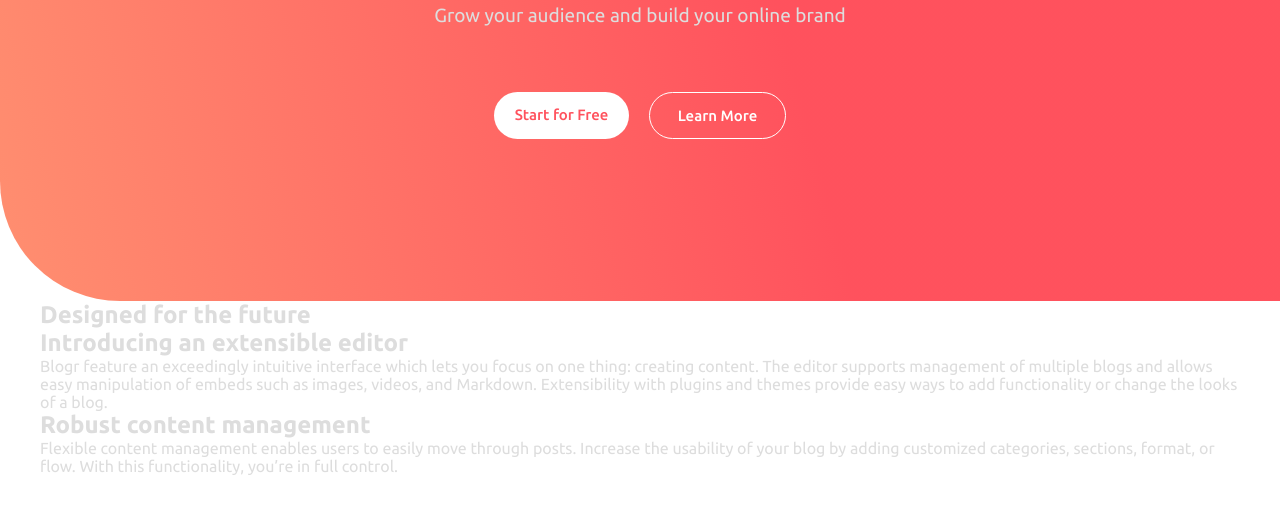
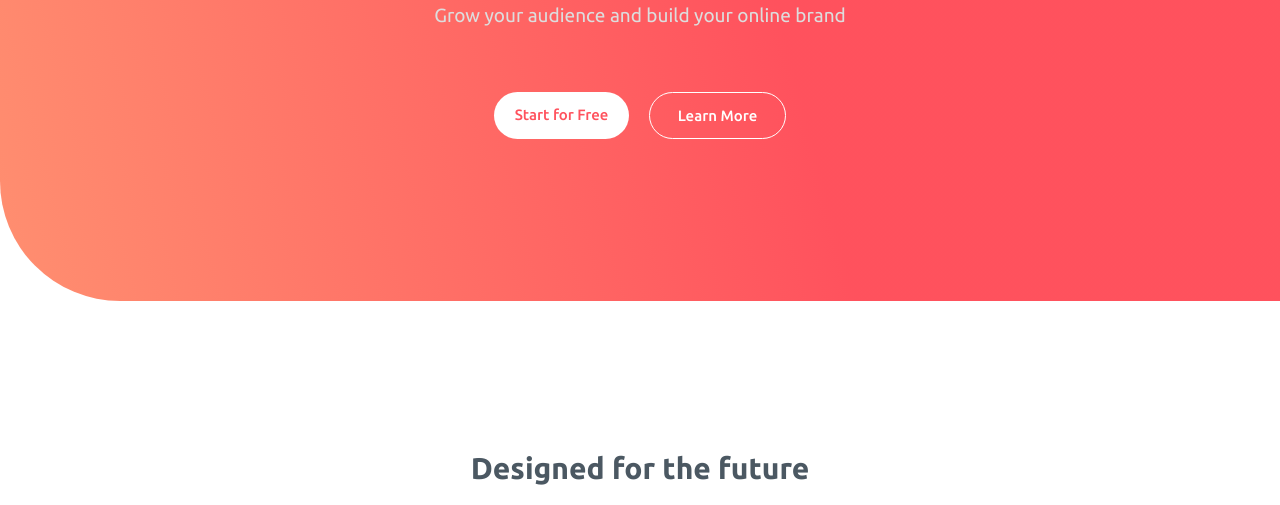
Before and after one commit to JeanRGW/Desenvolvimento_de_Interface_Web-1, a plain HTML site: page Trabalhos/01/layout.html in a window 1280 px wide. Shown: the part 249-754 px from the top of the page. Drawn offline with Linux system fonts and the light colour scheme.

Commit message:
design section

```diff
--- a/Trabalhos/01/layout.html
+++ b/Trabalhos/01/layout.html
@@ -7,7 +7,7 @@
     <title>Blogr</title>
     <link rel="preconnect" href="https://fonts.googleapis.com">
     <link rel="preconnect" href="https://fonts.gstatic.com" crossorigin>
-    <link href="https://fonts.googleapis.com/css2?family=Ubuntu:wght@400;500;700&display=swap" rel="stylesheet">
+    <link href="https://fonts.googleapis.com/css2?family=Ubuntu:wght@300;400;500;700&display=swap" rel="stylesheet">
 </head>
 
 <body>
@@ -62,7 +62,7 @@
             </div>
         </section>
         <section class="design">
-            <div class="design-container container">
+            <div class="container design-container">
                 <h1 class="design__title">Designed for the future</h1>
                 <div class="design-content">
                     <div class="design-content__info">
@@ -89,7 +89,7 @@
                         </p>
                     </div>
                     <div class="design-content__image">
-                        <img src="" alt="">
+                        <img src="https://placehold.co/500x500/EEEEEE/AAAAAA?text=&font=roboto" alt="Imagem">
                     </div>
                 </div>
             </div>
--- a/Trabalhos/01/style.css
+++ b/Trabalhos/01/style.css
@@ -3,6 +3,8 @@
     --color-red-secundary: hsl(355deg, 100%, 74%);
     --color-orange: hsl(13deg, 100%, 72%);
     --color-dark-gray: hsl(240deg, 10%, 16%);
+    --color-light-gray: hsl(207deg, 13%, 34%);
+    --color-dark-blue: hsl(208deg, 49%, 24%);
     --gap: 3.5rem;
 }
 
@@ -135,6 +137,50 @@ nav li {
     gap: 2rem;
 }
 
+/* DESIGNED */
+.design-container {
+    color: var(--color-light-gray);
+    display: flex;
+    flex-direction: column;
+    align-items: center;
+    height: 70rem;
+    padding-top: 15rem;
+}
+
+.design-container h2 {
+    color: var(--color-dark-blue);
+    margin-bottom: 2rem;
+}
+
+.design-container h2:not(:first-child) {
+    margin-top: 4rem
+}
+
+.design__title {
+    font-size: 3rem;
+}
+
+.design-content {
+    width: 100%;
+    height: 100%;
+    display: flex;
+    flex-direction: row;
+    justify-content: space-between;
+    align-items: center;
+}
+
+.design-content__info {
+    width: 49rem;
+    display: flex;
+    flex-direction: column;
+    font-weight: 300;
+    line-height: 1.8;
+}
+
+.design-content__image {
+    width: 58rem;
+}
+
 .footer-container{
     display: flex;
     flex-direction: row;
```
